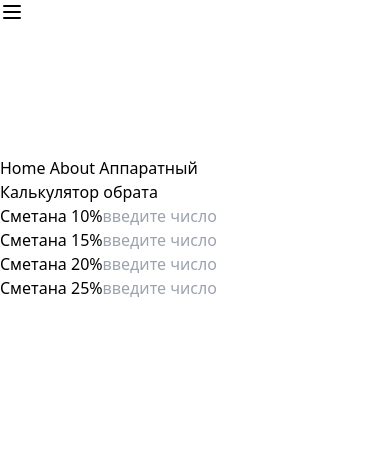
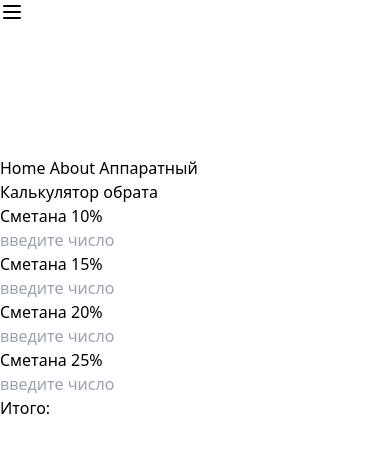
Before and after one commit to Roman-wdesign/tom-milk, a Vue app: page /gear in a window 390 px wide. Shown: the top 452 px of the page. Built offline with nearby package versions, Linux system fonts and the light colour scheme.

Commit message:
Add responsive to this page

```diff
--- a/src/Gear/gear-Inputs/MainGearInput.vue
+++ b/src/Gear/gear-Inputs/MainGearInput.vue
@@ -14,7 +14,7 @@ const updateValue = (event: Event) => {
 </script>
 
 <template>
-  <slot name="header"></slot>
+  <div class="mr-4"><slot name="header"></slot></div>
   <input
     class="input border-2 border-amber-800"
     :placeholder="props.label"
--- a/src/shared/components/PageNavbar.vue
+++ b/src/shared/components/PageNavbar.vue
@@ -13,7 +13,7 @@ const viewPosition: viewPos = reactive({
 })
 // change opacity of navbar, when scrolling
 const handleScroll = () => {
-  if (window.pageYOffset > 0) {
+  if (window.scrollY > 0) {
     if (viewPosition.topOfPage) viewPosition.topOfPage = false
   } else {
     if (!viewPosition.topOfPage) viewPosition.topOfPage = true
--- a/src/shared/views/GearView.vue
+++ b/src/shared/views/GearView.vue
@@ -9,33 +9,45 @@ const fifthMessageInput = ref('')
 </script>
 
 <template>
-  <div class="about flex justify-center">
-    <h5 class="text-2xl mt-16">Калькулятор обрата</h5>
-  </div>
-  <div class="grid grid-cols-4 gap-4">
-    <div class="first__block">
+  <div class="container mx-auto">
+    <div class="flex justify-center my-4"><h5 class="text-2xl mt-16">Калькулятор обрата</h5></div>
+    <div class="grid grid-cols-1 md:grid-cols-2 lg:grid-cols-4 gap-4">
+      <div class="first__block flex justify-center my-4">
+        <div>
           <MainGearInput label="введите число" v-model.number="firstMessageInput">
             <template #header>Сметана 10%</template>
           </MainGearInput>
-      <p>{{ firstMessageInput }}</p>
         </div>
-    <div class="second__block">
+        <div class="font-semibold text-lg">{{ firstMessageInput }}</div>
+      </div>
+
+      <div class="second__block flex justify-center my-4">
+        <div>
           <MainGearInput label="введите число" v-model.number="secondMessageInput">
             <template #header>Сметана 15%</template>
           </MainGearInput>
-      <p>{{ secondMessageInput }}</p>
         </div>
-    <div class="third__block">
+        <div class="font-semibold text-lg">{{ secondMessageInput }}</div>
+      </div>
+
+      <div class="third__block flex justify-center my-4">
+        <div>
           <MainGearInput label="введите число" v-model.number="thirdMessageInput">
             <template #header>Сметана 20%</template>
           </MainGearInput>
-      <p>{{ thirdMessageInput }}</p>
         </div>
-    <div class="third__block">
+        <div class="font-semibold text-lg">{{ thirdMessageInput }}</div>
+      </div>
+
+      <div class="fifth__block flex justify-center my-4">
+        <div>
           <MainGearInput label="введите число" v-model.number="fifthMessageInput">
             <template #header>Сметана 25%</template>
           </MainGearInput>
-      <p>{{ fifthMessageInput }}</p>
+        </div>
+        <div class="font-semibold text-lg">{{ fifthMessageInput }}</div>
       </div>
     </div>
+    <div class="flex justify-center my-8 font-bold"><h3>Итого:</h3></div>
+  </div>
 </template>
```
Lines whose indentation alone changed are shown as unchanged.
